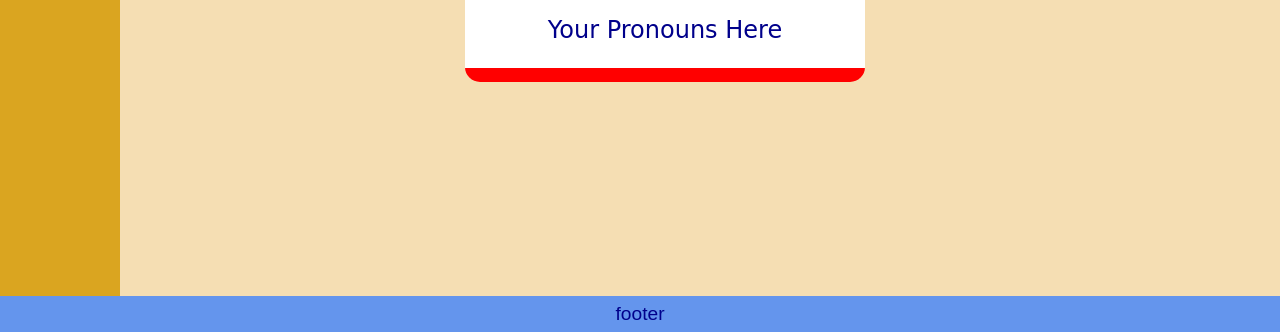
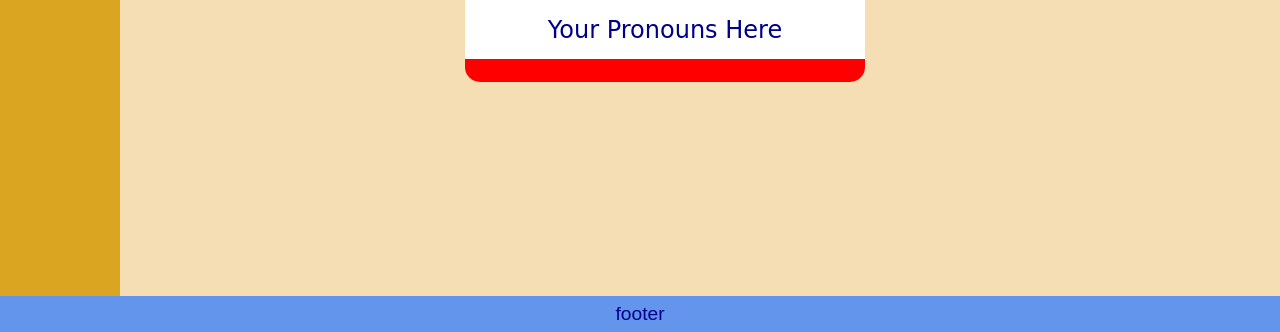
Before and after one commit to dianajodrakos/lab-02a-name-tag, a plain HTML site: page index.html in a window 1280 px wide. Shown: the part 468-800 px from the top of the page. Drawn offline with Linux system fonts and the light colour scheme.

Commit message:
fixed a rogue semi-colon typo

```diff
--- a/style.css
+++ b/style.css
@@ -72,7 +72,7 @@ h6 {
     margin: 6px;
 }
 .tag-top {
-    width: 100%
+    width: 100%;
     font-family: sans-serif;
     font-size: 30px;
 }
@@ -92,10 +92,15 @@ p .tag-top {
     width: 100%;
 }
 
+.tag-bottom {
+    width: 100%;
+    height: 60px;
+}
+
 .tag-name {
     font-size: 2rem;
 }
-.tag-bottom {
-    width: 100%;
-    height: 50px;
+
+.tag-pronoun {
+    margin: 15px;
 }
```
